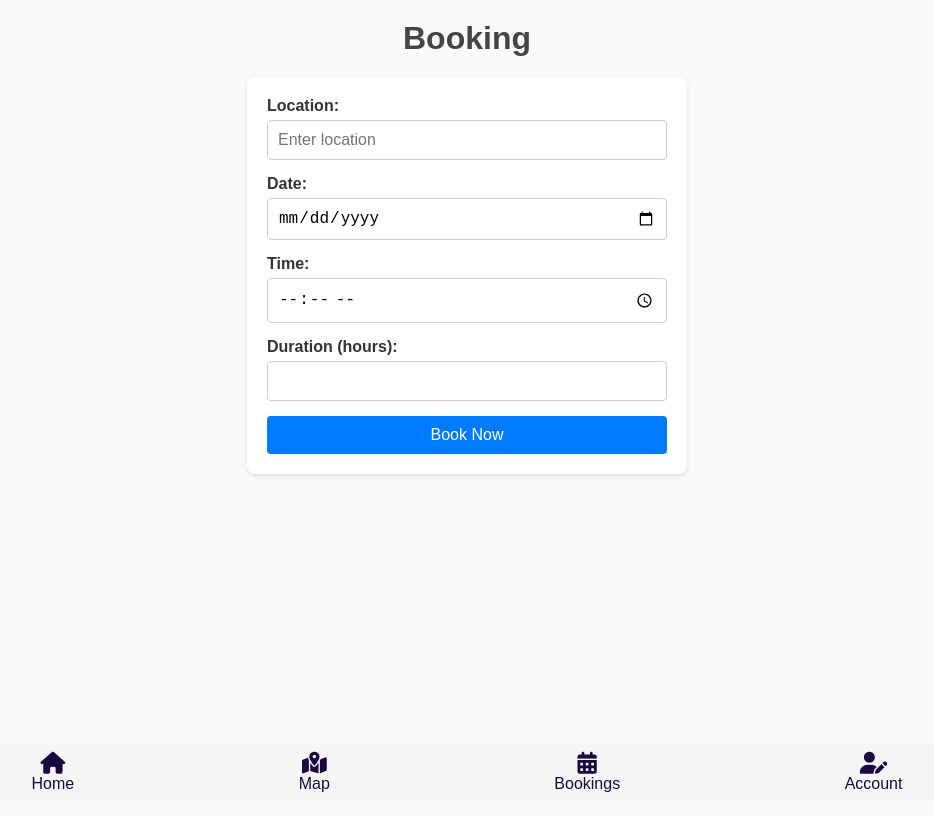
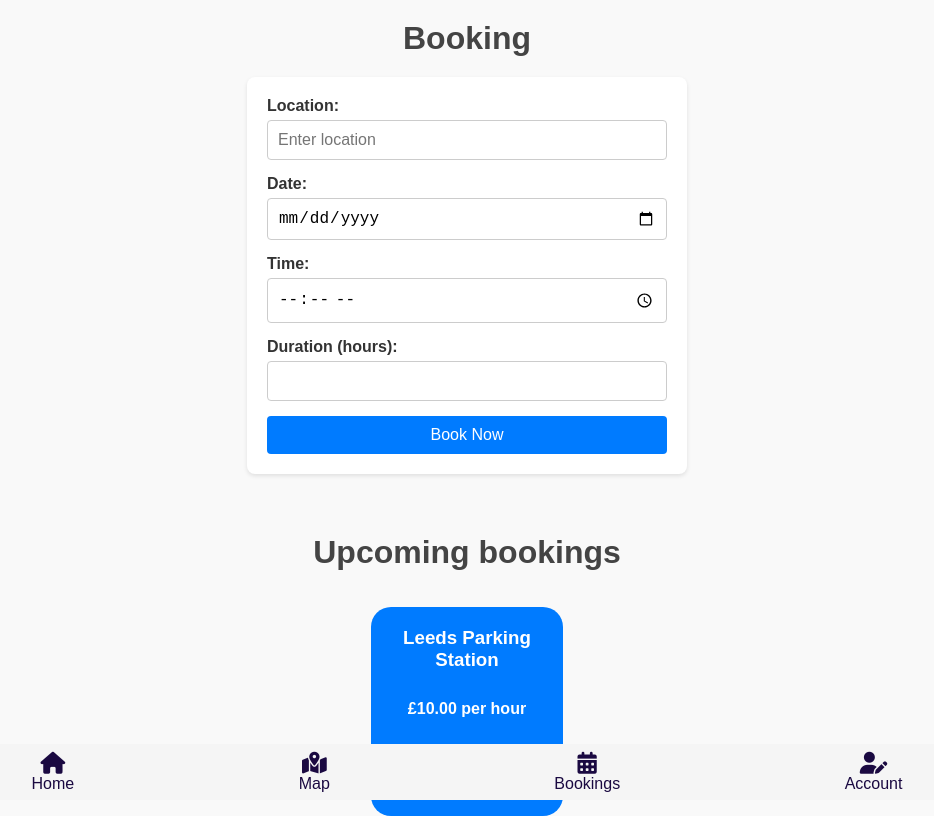
Before and after one commit to suhayb247/pinkteam, a plain HTML site: page Group project/bookings.html in a window 1280 px wide. Shown: the whole page, without its empty margins (173-1107 px from the left). Drawn offline with Linux system fonts and the light colour scheme.

Commit message:
added bookings

```diff
--- a/Group project/booking.css
+++ b/Group project/booking.css
@@ -100,3 +100,60 @@ body {
     justify-content: center;
     align-items: center;
 }
+
+
+.bookings{
+    display: flex;
+    flex-direction: column;
+    align-items: center;
+    justify-content: center;
+    margin-top: 20px;
+    background: #0057b300;
+}
+
+
+
+.booking-entry{
+    display: flex;
+    justify-content: space-between;
+    flex-direction: column;
+    width: 50%;
+    margin: 0 auto;
+    box-shadow: 0 2px 8px rgba(0, 0, 0, 0);
+}
+
+
+.booking-button {
+    background-color: #007bff;
+    color: #fff;
+    border: none;
+    padding: 10px 20px;
+    text-align: center;
+    text-decoration: none;
+    font-size: 16px;
+    cursor: pointer;
+    display: flex;
+    flex-direction: column;
+    align-items: center;
+    justify-content: center;
+    margin-top: 2vh;
+    border-radius: 20px;
+    width: 30%;
+    margin-right: 50%;
+    margin-left: 50%;
+    transform: translateX(-50%);
+    height: fit-content;
+}
+
+
+.bookings-title{
+    font-size: 2rem;
+    color: #444;
+    margin-bottom: 20px;
+    margin-top: 5vh;
+    text-align: center;
+}
+
+.booking-item{
+    margin-top: 10px;
+}
--- a/Group project/bookings.html
+++ b/Group project/bookings.html
@@ -26,6 +26,19 @@
 
             <button type="submit" class="submit-button">Book Now</button>
         </form>
+    </div>
+
+    <div class="bookings">
+        <h1 class="bookings-title">Upcoming bookings</h1>
+        <div class="booking-entry">
+            <button class="booking-button">
+                <h3 class="booking-item">Leeds Parking Station</h3>
+                <h4 class="booking-item">£10.00 per hour</h4>
+                <h4 class="booking-item">Booked for 6 hours - £60 </h4>
+            </button>
+            </a>
+
+        </div>
     </div>
 
     <div class="navbar">
```
Also changed, not shown: Group project/manage_vehicle.css (line endings or trailing spaces). Lines whose indentation alone changed are shown as unchanged.
